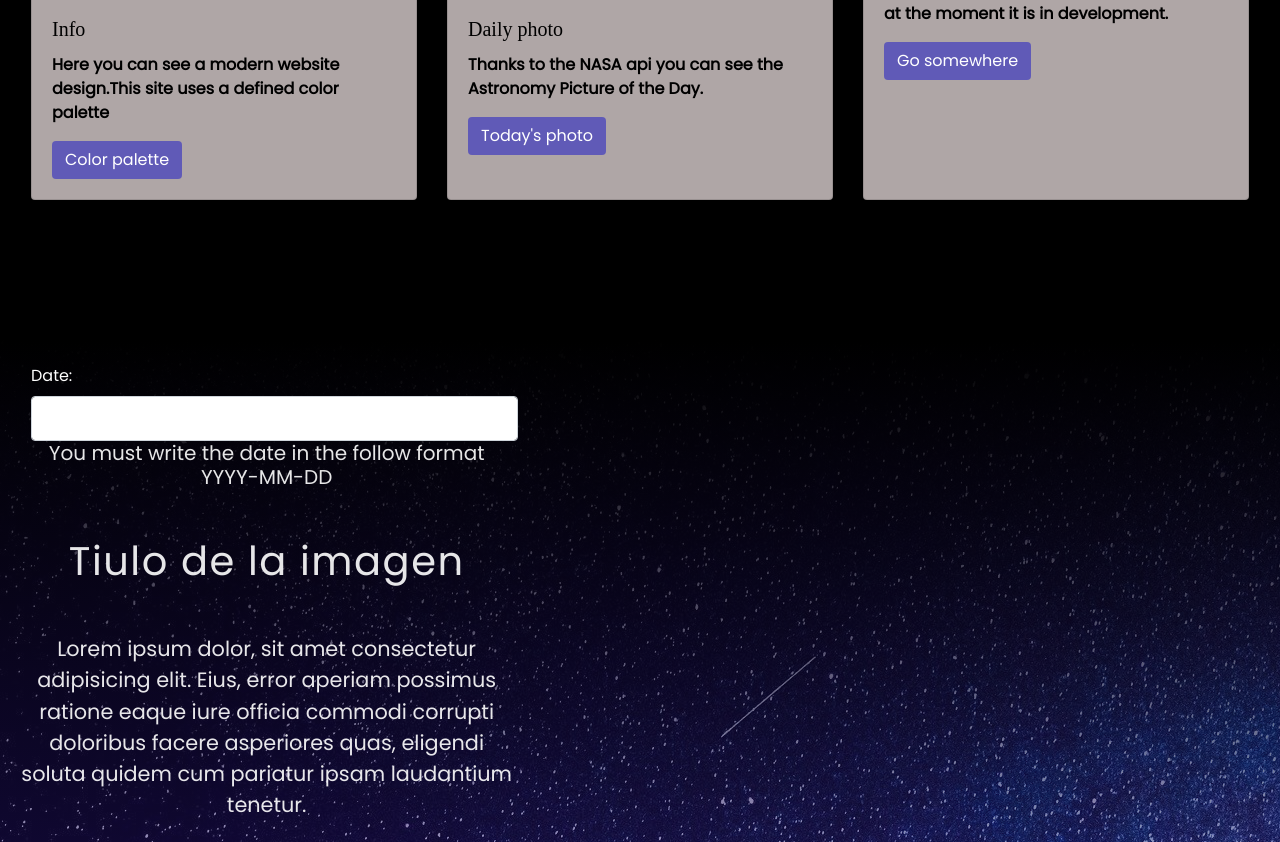
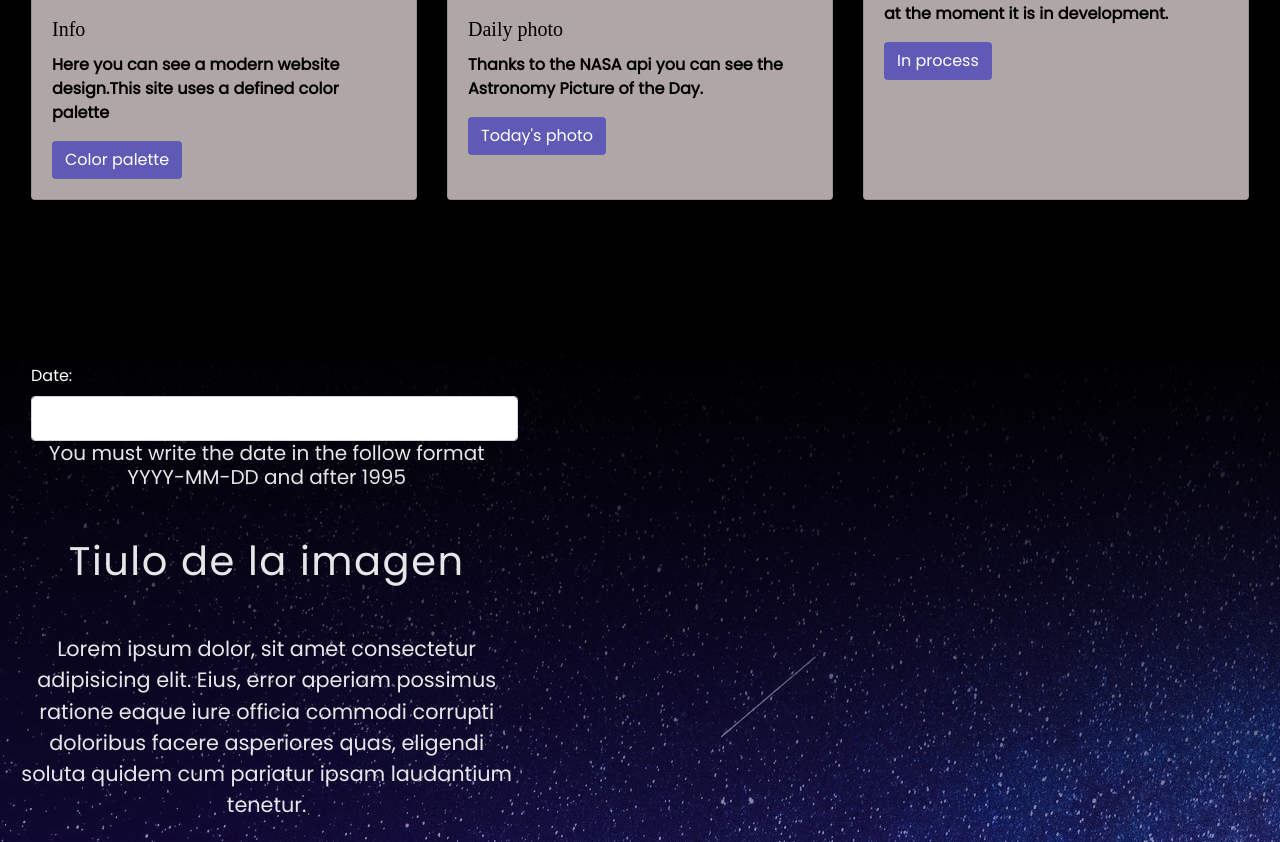
Before and after one commit to Loes75/NasaPage, a website: page index.html in a window 1280 px wide. Shown: the part 1260-2102 px from the top of the page. Drawn offline with nearby package versions, Linux system fonts and the light colour scheme; no server answers; a web font is replaced by a local one.

```diff
--- a/index.html
+++ b/index.html
@@ -75,7 +75,7 @@
           <div class="card-body">
             <h5 class="card-title">Daily photo</h5>
             <p class="card-text">Thanks to the NASA api you can see the Astronomy Picture of the Day.</p>
-            <a href="#" class="btn btn-primary">Today's photo</a>
+            <a href="#imageSection" class="btn btn-primary">Today's photo</a>
           </div>
         </div>
       </div>
@@ -85,7 +85,7 @@
           <div class="card-body">
             <h5 class="card-title">Section</h5>
             <p class="card-text">This section will use another api from nasa, at the moment it is in development.</p>
-            <a href="#" class="btn btn-primary">Go somewhere</a>
+            <a href="#" class="btn btn-primary">In process</a>
           </div>
         </div>
       </div>
@@ -98,7 +98,7 @@
         <label for="date">Date:</label>
         <input type="text" class="form-control" id="date">
       </div>
-      <h2 class="msg text-center h5 container">You must write the date in the follow format YYYY-MM-DD</h4>
+      <h2 class="msg text-center h5 container">You must write the date in the follow format YYYY-MM-DD and after 1995</h4>
       <h1 class="text-center mb-5 mt-5 title">Tiulo de la imagen</h1>
       <p class="text-center info">Lorem ipsum dolor, sit amet consectetur adipisicing elit. Eius, error aperiam possimus ratione eaque iure officia commodi corrupti doloribus facere asperiores quas, eligendi soluta quidem cum pariatur ipsam laudantium tenetur.</p>
     </div>
```
Also changed, not shown: 1 other file.
